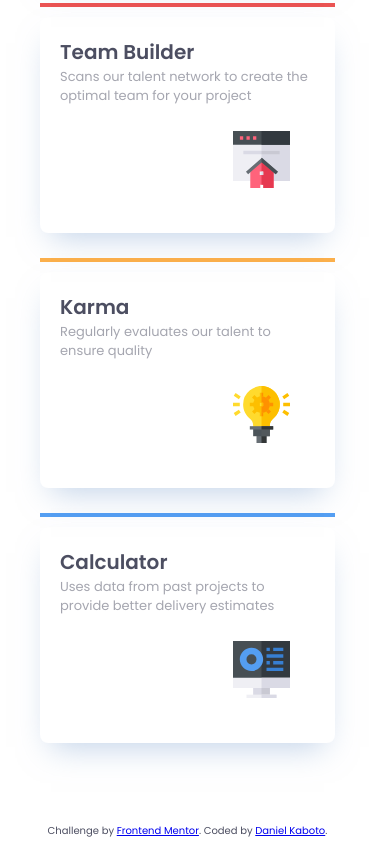
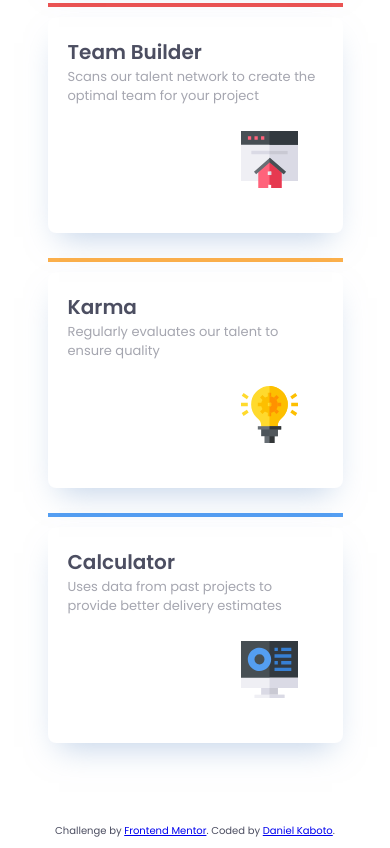
Before and after one commit to Sensei-Kaboto/fourCard, a plain HTML site: page index.html in a window 390 px wide. Shown: the part 567-1415 px from the top of the page. Drawn offline with Linux system fonts and the light colour scheme.

Commit message:
fix some mobile display

```diff
--- a/style.css
+++ b/style.css
@@ -42,10 +42,9 @@ p{
 }
 
 body{
-    display: grid;
-    place-items: center;
+
     width: 375px;
-    margin: 0;
+    margin: 0px auto;
 }
 
 main{
@@ -135,6 +134,10 @@ img{
 
 }
 
+footer{
+    text-align: center;
+}
+
 
 
 @media(min-width:40.7em){
```
